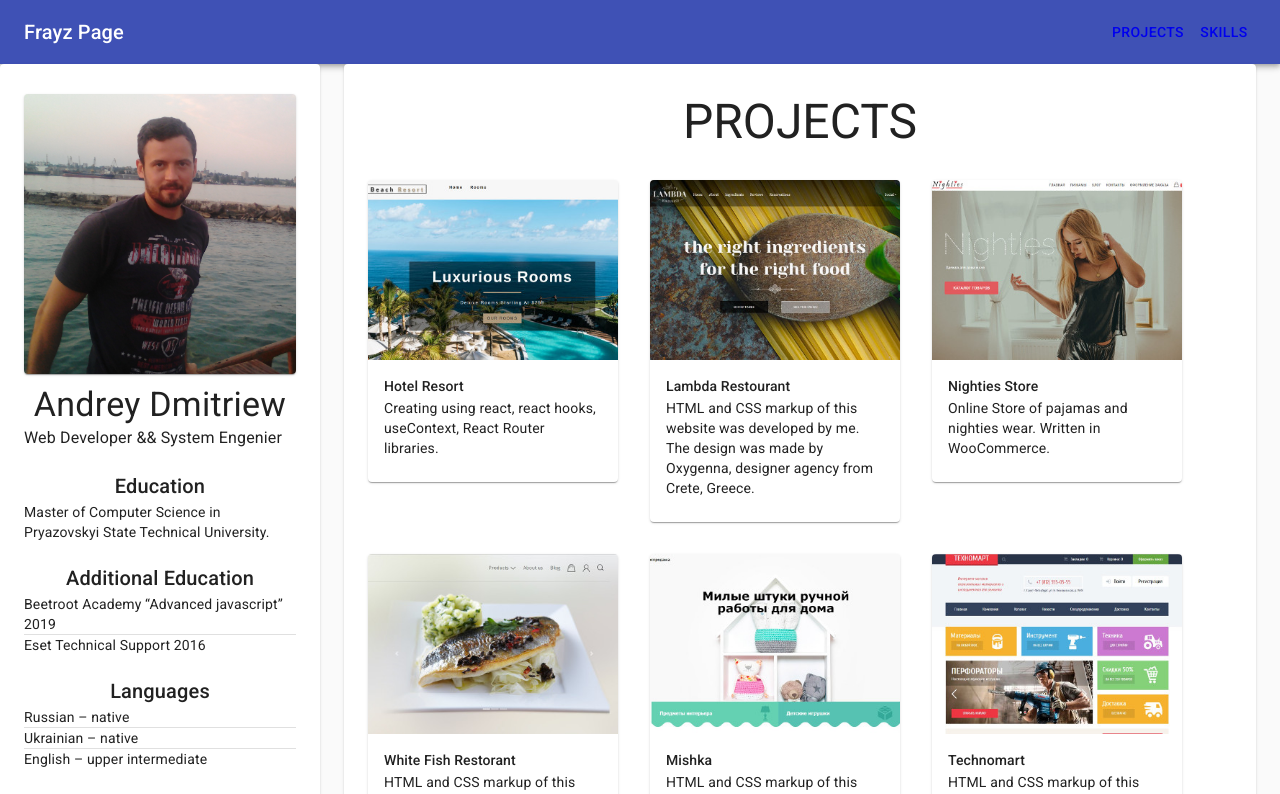
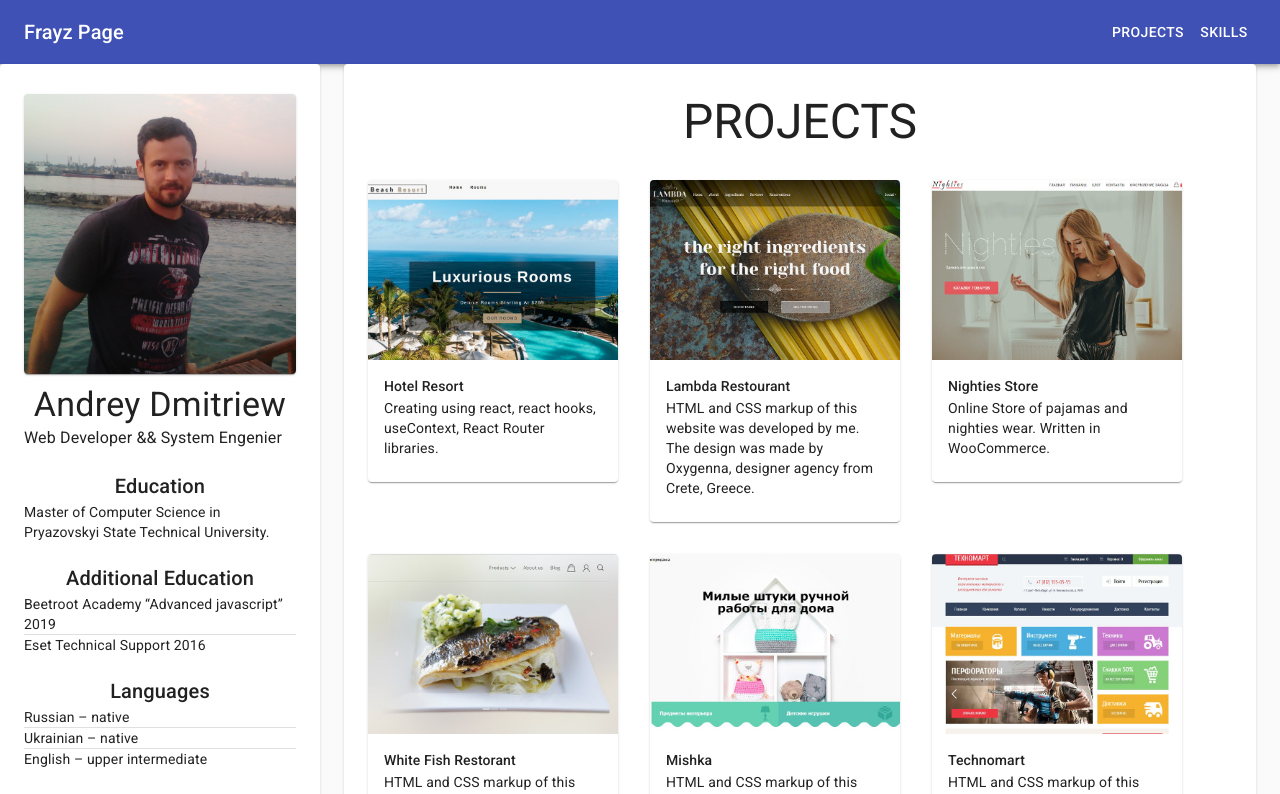
Before and after one commit to Frayz17/website-portfolio, a React (Create React App) app: page / in a window 1280 px wide. Shown: the top 794 px of the page. Built offline with nearby package versions, Linux system fonts and the light colour scheme.

Commit message:
working with mainPanel

```diff
--- /dev/null
+++ b/src/components/MainPanel/index.js
@@ -0,0 +1,3 @@
+import MainPanel from './MainPanel';
+
+export default MainPanel;
--- a/src/components/Navigation/Navigation.js
+++ b/src/components/Navigation/Navigation.js
@@ -1,5 +1,6 @@
 import React from 'react';
-import { Link } from 'react-router-dom';
+import { Link as RouterLink } from 'react-router-dom';
+import Link from '@material-ui/core/Link';
 import AppBar from '@material-ui/core/AppBar';
 import Toolbar from '@material-ui/core/Toolbar';
 import Button from '@material-ui/core/Button';
@@ -12,6 +13,9 @@ const useStyles = makeStyles((theme) => ({
   },
   title: {
     flexGrow: 1
+  },
+  link: {
+    color: '#fff'
   }
 }));
 
@@ -19,17 +23,17 @@ export default function Navigation() {
   const classes = useStyles();
 
   return (
-    <AppBar position="static">
+    <AppBar position='static'>
       <Toolbar>
-        <Typography variant="h6" className={classes.title}>
+        <Typography variant='h6' className={classes.title}>
           Frayz Page
         </Typography>
 
-        <Link to="/">
-          <Button color="inherit">Projects</Button>
+        <Link component={RouterLink} to='/'>
+          <Button className={classes.link}>Projects</Button>
         </Link>
-        <Link to="/skills">
-          <Button color="inherit">Skills</Button>
+        <Link component={RouterLink} to='/skills'>
+          <Button className={classes.link}>Skills</Button>
         </Link>
       </Toolbar>
     </AppBar>
--- a/src/components/Project/Project.js
+++ b/src/components/Project/Project.js
@@ -6,7 +6,6 @@ import CardContent from '@material-ui/core/CardContent';
 import Typography from '@material-ui/core/Typography';
 import Link from '@material-ui/core/Link';
 import Grid from '@material-ui/core/Grid';
-import { spacing } from '@material-ui/system';
 
 const useStyles = makeStyles({
   card: {
@@ -14,7 +13,6 @@ const useStyles = makeStyles({
   },
   cardMedia: {
     height: 180
-    // backgroundSize: 'contain'
   },
   link: {
     '&:hover': {
@@ -32,8 +30,8 @@ export default function Project({ imgSrc, title, description, href }) {
         <Card className={classes.card}>
           <CardMedia className={classes.cardMedia} image={imgSrc} />
           <CardContent>
-            <Typography variant="subtitle2">{title}</Typography>
-            <Typography variant="body2">{description}</Typography>
+            <Typography variant='subtitle2'>{title}</Typography>
+            <Typography variant='body2'>{description}</Typography>
           </CardContent>
         </Card>
       </Link>
--- /dev/null
+++ b/src/components/SkillsPanel/SkillsPanel.js
@@ -0,0 +1,5 @@
+import React from 'react';
+
+export default function SkillsPanel() {
+  return <div></div>;
+}
--- /dev/null
+++ b/src/components/SkillsPanel/index.js
@@ -0,0 +1,3 @@
+import SkillsPanel from './SkillsPanel';
+
+export default SkillsPanel;
```
Also changed, not shown: src/components/MainPanel/MainPanel.js (added, +37 -0 lines), 1 other file (tests, documents, lock files or other folders).
